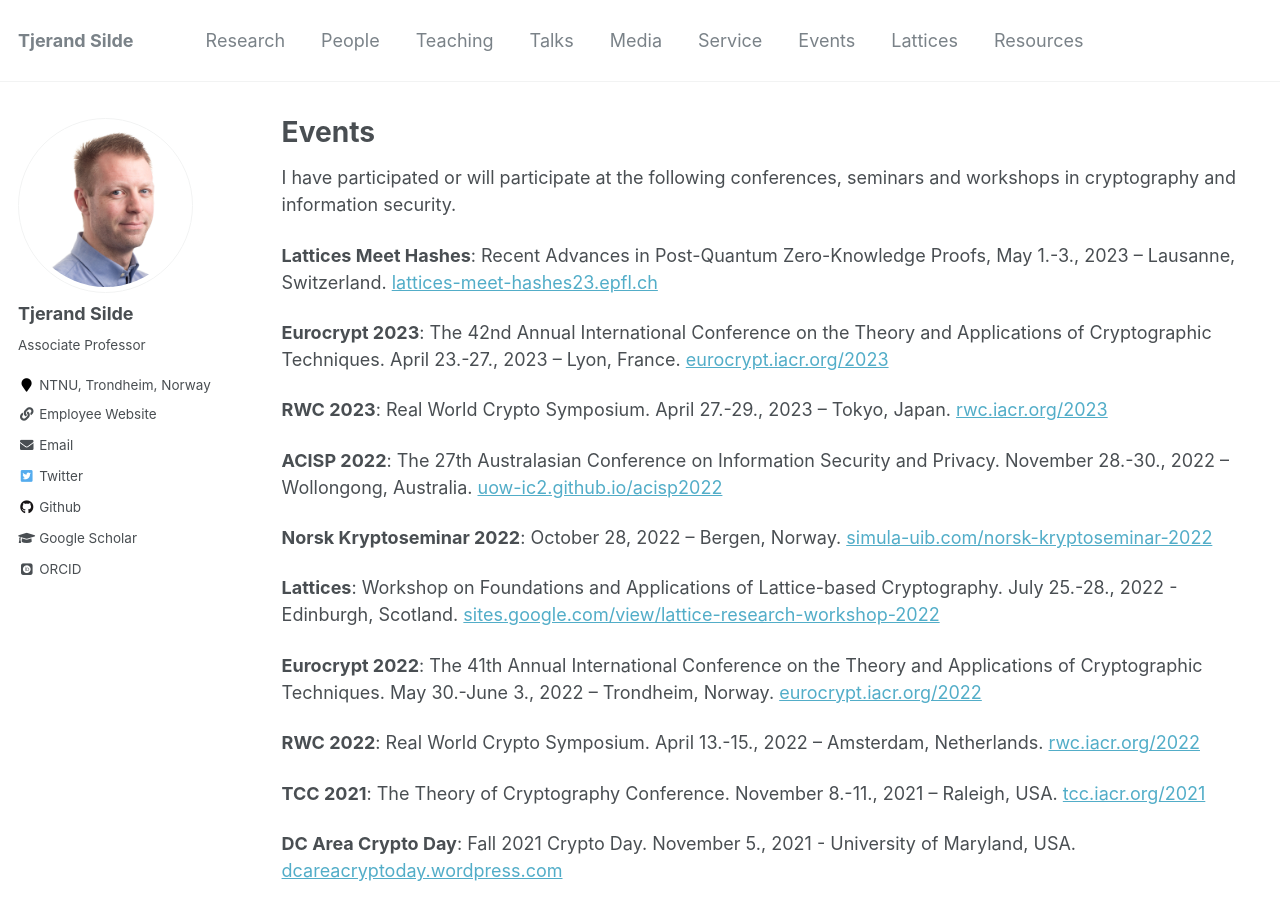
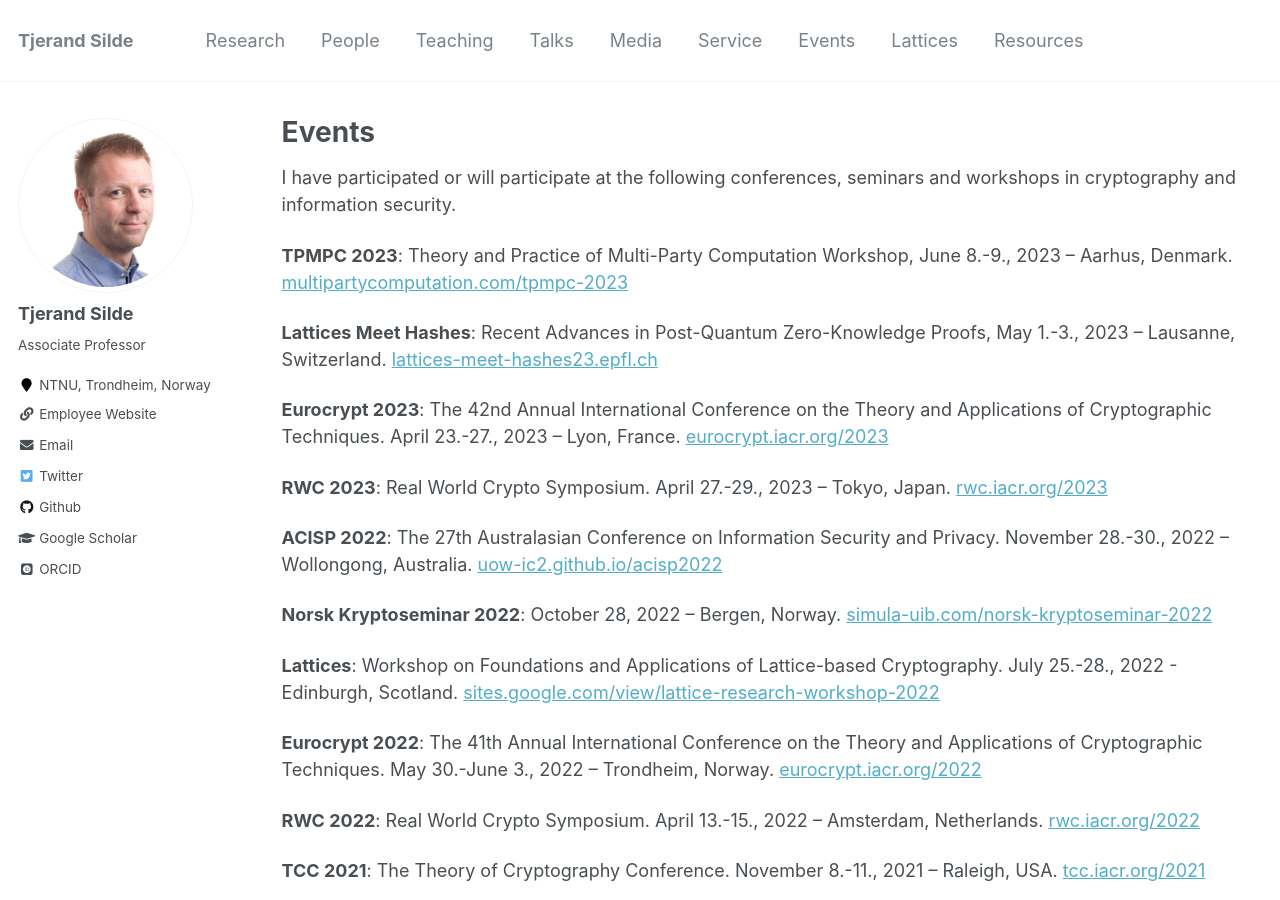
Before and after one commit to tjesi/tjesi.github.io, a Jekyll site: the page built from _pages/events.md, in a window 1280 px wide and 900 px high. Built offline with Jekyll 4.4.1, drawn with Linux system fonts in a browser that asks for light colours; some web fonts are replaced.

Commit message:
Update events.md

```diff
--- a/_pages/events.md
+++ b/_pages/events.md
@@ -6,6 +6,8 @@ author_profile: true
 ---
 
 I have participated or will participate at the following conferences, seminars and workshops in cryptography and information security.
+
+**TPMPC 2023**: Theory and Practice of Multi-Party Computation Workshop, June 8.-9., 2023 – Aarhus, Denmark. [multipartycomputation.com/tpmpc-2023](https://www.multipartycomputation.com/tpmpc-2023)
 
 **Lattices Meet Hashes**: Recent Advances in Post-Quantum Zero-Knowledge Proofs, May 1.-3., 2023 – Lausanne, Switzerland. [lattices-meet-hashes23.epfl.ch](https://lattices-meet-hashes23.epfl.ch/index.html)
 
```
